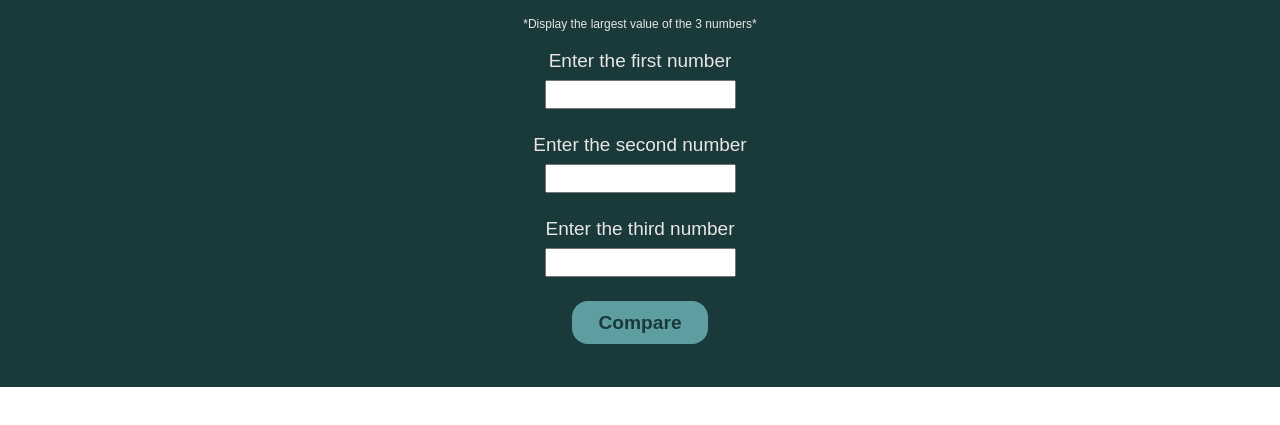
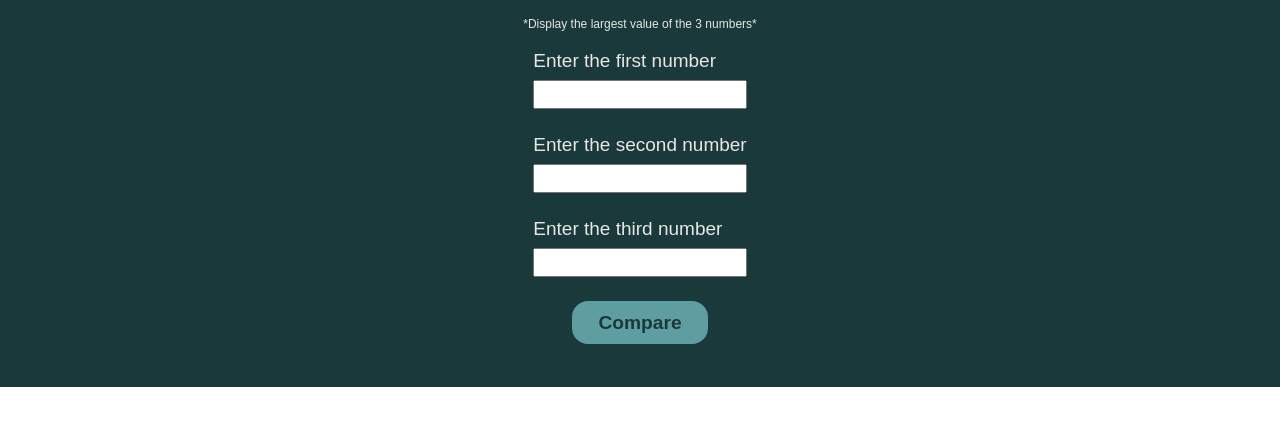
Before and after one commit to bdlowery/Exercises-for-Programmers-57-Challenges-to-Develop-Your-Coding-Skills, a website: page 22-comparing-numbers/index.html in a window 1280 px wide. Shown: the part 171-596 px from the top of the page. Drawn offline with Linux system fonts and the light colour scheme.

Commit message:
add an inner div called flex-input to position the input fields better.

```diff
--- a/22-comparing-numbers/index.html
+++ b/22-comparing-numbers/index.html
@@ -17,12 +17,14 @@
     <section class="bg-dark">
       <div class="flex-container">
         <span class="hint">*Display the largest value of the 3 numbers*</span>
+        <div class="flex-input">
         <p>Enter the first number</p>
         <input type="text" class="first-number">
         <p>Enter the second number</p>
         <input type="text" class="second-number">
         <p>Enter the third number</p>
         <input type="text" class="third-number">
+        </div>
         <button type="button" class="btn" onclick="compareNumbers()">Compare</button>
 
         <p class="output"></p>
--- a/22-comparing-numbers/styles.css
+++ b/22-comparing-numbers/styles.css
@@ -137,3 +137,9 @@ p {
   background: rgb(26, 57, 58);
   color: cadetblue;
 }
+
+.flex-input {
+  display: flex;
+  flex-direction: column;
+  justify-content: flex-start;
+}
```
